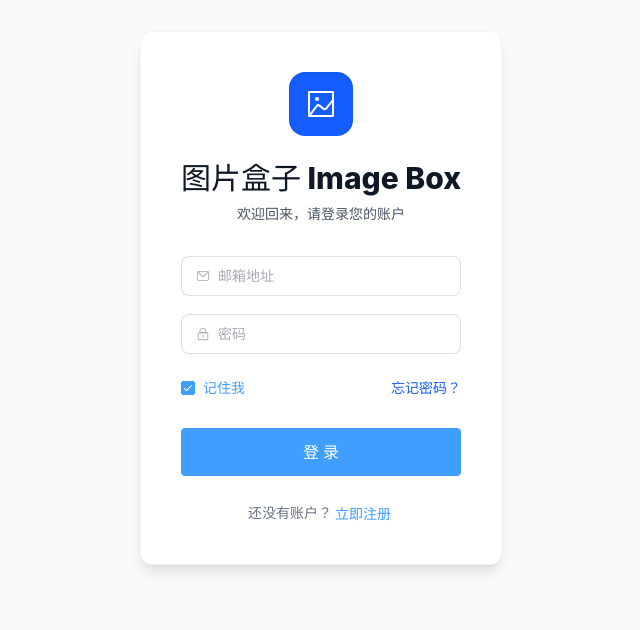
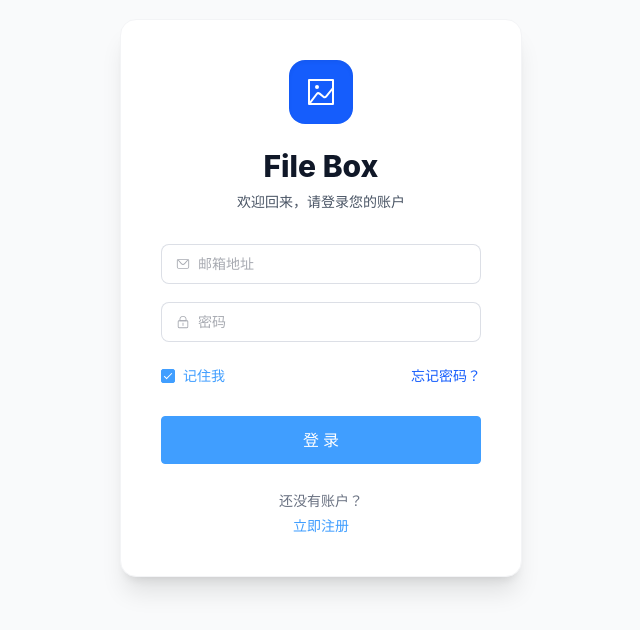
Before and after one commit to wumacms/file-box, a Vue app: page / in a window 1280 px wide. Shown: the part 102-732 px from the top of the page, without its empty margins (319-959 px from the left). Built offline with nearby package versions, Linux system fonts and the light colour scheme; no server answers.

Commit message:
style: 统一并优化登录/注册表单宽度与卡片视觉样式

```diff
--- a/src/components/Login.vue
+++ b/src/components/Login.vue
@@ -1,6 +1,7 @@
 <template>
   <div class="min-h-screen flex items-center justify-center bg-gray-50 py-12 px-4 sm:px-6 lg:px-8">
-    <div class="max-w-md w-full space-y-8 bg-white p-10 rounded-xl shadow-lg border border-gray-100">
+    <div class="bg-white p-10 rounded-2xl shadow-xl border border-gray-100">
+      <div class="auth-container">
         <div>
           <div class="flex justify-center">
             <div class="w-16 h-16 bg-blue-600 rounded-2xl flex items-center justify-center shadow-inner">
@@ -8,7 +9,7 @@
             </div>
           </div>
           <h2 class="mt-6 text-center text-3xl font-extrabold text-gray-900">
-          图片盒子 Image Box
+            File Box
           </h2>
           <p class="mt-2 text-center text-sm text-gray-600">
             欢迎回来，请登录您的账户
@@ -60,6 +61,7 @@
       </el-form>
       </div>
     </div>
+  </div>
 </template>
 
 <script setup lang="ts">
@@ -100,7 +102,15 @@ const handleLogin = async () => {
 </script>
 
 <style scoped>
+.auth-container {
+  width: 320px;
+}
+
 :deep(.el-input__wrapper) {
   border-radius: 8px;
 }
+
+:deep(.el-button) {
+  width: 100%;
+}
 </style>
--- a/src/components/Register.vue
+++ b/src/components/Register.vue
@@ -1,6 +1,7 @@
 <template>
   <div class="min-h-screen flex items-center justify-center bg-gray-50 py-12 px-4 sm:px-6 lg:px-8">
-    <div class="max-w-md w-full space-y-8 bg-white p-10 rounded-xl shadow-lg border border-gray-100">
+    <div class="bg-white p-10 rounded-2xl shadow-xl border border-gray-100">
+      <div class="auth-container">
         <div>
           <div class="flex justify-center">
             <div class="w-16 h-16 bg-blue-600 rounded-2xl flex items-center justify-center shadow-inner">
@@ -11,7 +12,7 @@
             创建账户
           </h2>
           <p class="mt-2 text-center text-sm text-gray-600">
-          加入图片盒子，开启您的云端资源管理之旅
+            加入File Box，开启您的云端资源管理之旅
           </p>
         </div>
 
@@ -61,6 +62,7 @@
           <el-button link type="primary" @click="emit('toggle')">立即登录</el-button>
         </div>
       </el-form>
+      </div>
     </div>
   </div>
 </template>
@@ -134,7 +136,15 @@ const handleRegister = async () => {
 </script>
 
 <style scoped>
+.auth-container {
+  width: 320px;
+}
+
 :deep(.el-input__wrapper) {
   border-radius: 8px;
 }
+
+:deep(.el-button) {
+  width: 100%;
+}
 </style>
```
Lines whose indentation alone changed are shown as unchanged.
